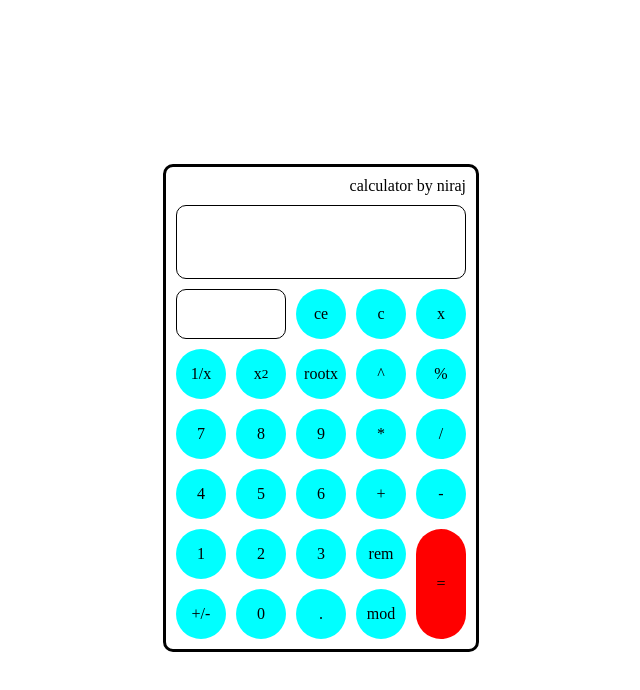
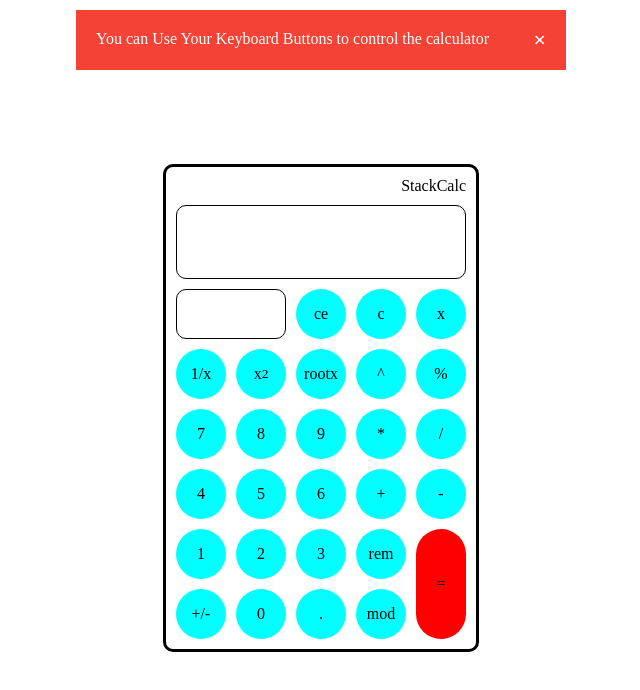
Before and after one commit to TheCodeVenturer/StackCalc, a plain HTML site: page index.html in a window 1280 px wide. Shown: the whole page, without its empty margins (319-959 px from the left). Drawn offline with Linux system fonts and the light colour scheme.

Commit message:
Added Alert Box and favicon

```diff
--- a/index.html
+++ b/index.html
@@ -5,11 +5,16 @@
     <meta http-equiv="X-UA-Compatible" content="IE=edge">
     <meta name="viewport" content="width=device-width, initial-scale=1.0">
     <link rel="stylesheet" href="styles.css">
-    <title>Calculator</title>
+    <link rel="icon" type="image/png" href="./calculator.png">
+    <title>StackCalc</title>
 </head>
 <body>
+    <div class="alert">
+        <span class="closebtn" onclick="closeAlert()">&times;</span>
+        You can Use Your Keyboard Buttons to control the calculator
+    </div>
     <section class="calculator-container">
-        <span class="info">calculator by niraj</span>
+        <span class="info">StackCalc</span>
         <input readonly type="text"  class="exp">
         <input readonly type="text" class="display-box">
         <div class="btn btn-ce" onclick="ce()">ce</div>
--- a/script.js
+++ b/script.js
@@ -1,3 +1,11 @@
+const alertBox = document.querySelector(".alert");
+const closeAlert =()=>{
+  alertBox.style.display="none";
+}
+if(window.innerWidth<900){
+  closeAlert();
+}
+/* Calculator Function */
 class stack {
   constructor() {
     this.top = -1;
--- a/styles.css
+++ b/styles.css
@@ -1,11 +1,42 @@
 body{
     display:flex;
     flex-direction: column;
+    overflow: hidden;
     height:100vh;
     justify-content: center;
     align-content:center;
 }
+/* The alert message box */
+.alert {
+    padding: 20px;
+    background-color: #f44336; /* Red */
+    color: white;
+    margin-bottom: 15px;
+    position: absolute;
+    width:450px;
+    top:10px;
+    left:0;
+    right:0;
+    margin-left: auto;
+    margin-right: auto;
+  }
 
+  /* The close button */
+  .closebtn {
+    margin-left: 15px;
+    color: white;
+    font-weight: bold;
+    float: right;
+    font-size: 22px;
+    line-height: 20px;
+    cursor: pointer;
+    transition: 0.3s;
+  }
+
+  /* When moving the mouse over the close button */
+  .closebtn:hover {
+    color: black;
+  }
 .calculator-container{
     flex-shrink: 0;
     align-self: center;
```
Also changed, not shown: favicon.ico (added).
